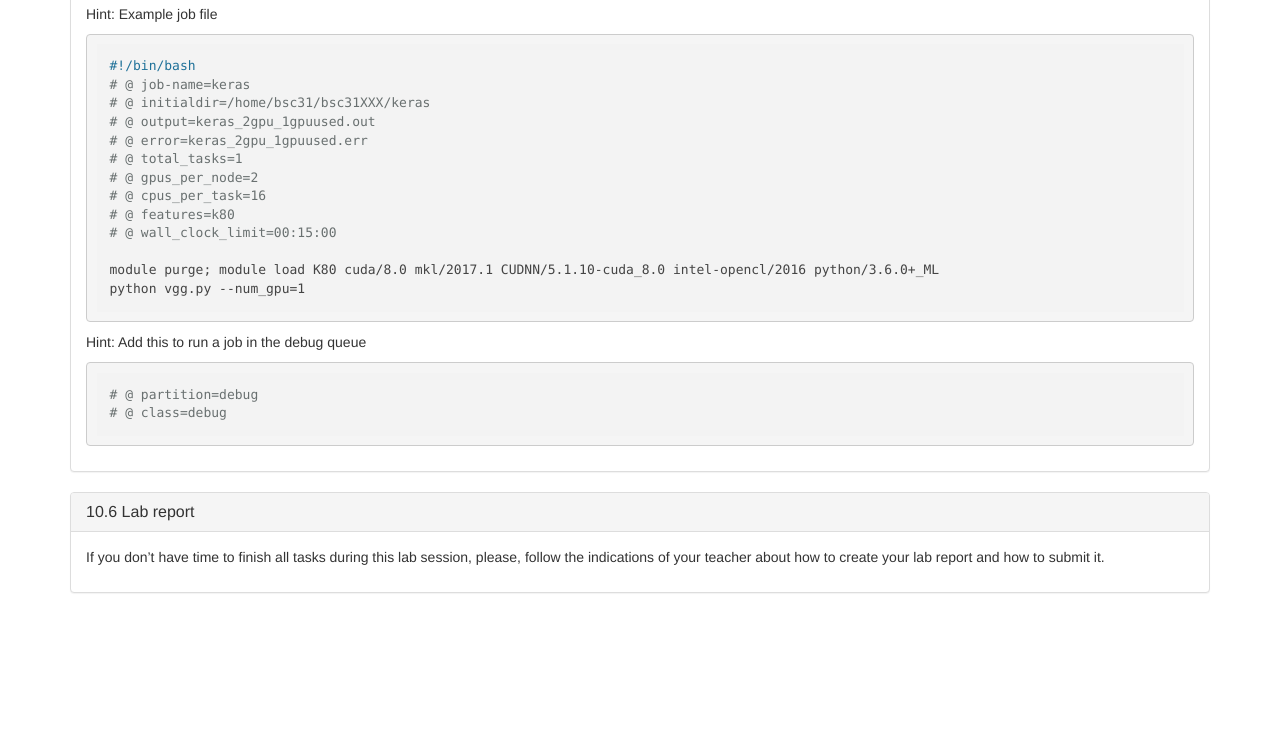
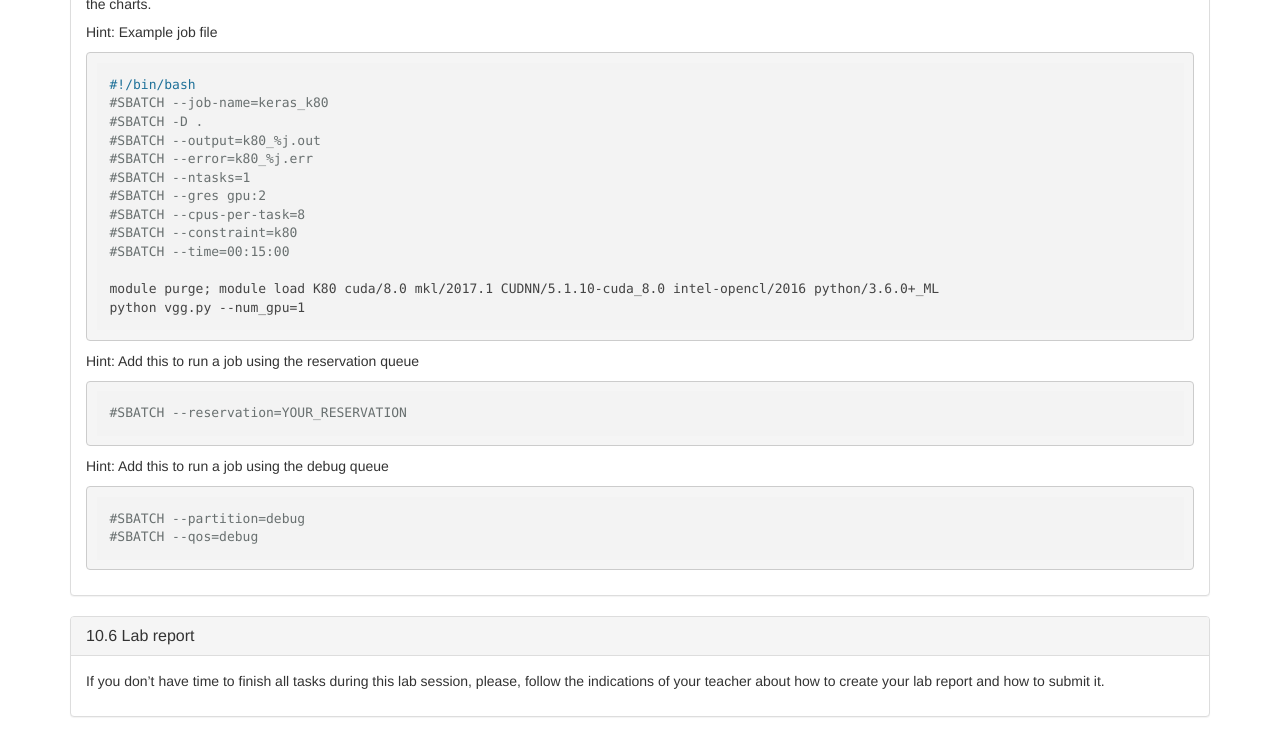
Before and after one commit to jorditorresBCN/SA-MIRI-2017, a plain HTML site: page docs/lab10.html in a window 1280 px wide. Shown: the part 2053-2790 px from the top of the page. Before the commit the page ends 2666 px from the top, so only its background shows below. Drawn offline with nearby package versions, Linux system fonts and the light colour scheme.

Commit message:
remove mnsubmit add sbatch

```diff
--- a/docs/lab10.html
+++ b/docs/lab10.html
@@ -145,7 +145,8 @@ padding-bottom: 20px;"/></div>
                         <li>You can only ask for 2 or 4 GPUs (0, 1 and 3 are incorrect configurations). If you want, you do not have to use all GPUs.</li>
                         <li>In these experiments the numer of cores is not relevant, we will put 16 cores in every job file.</li>
                         <li>We will use the K80 nodes:
-                            <pre><code># @ features=k80</code></pre>
+                            <pre><code>#SBATCH --constraint=k80
+#SBATCH --gres: gpu:NUMBER_OF_GPUS</code></pre>
                         </li>
                         <li>In the <em>vgg.py</em> file, the flag <em>--num_gpu</em> controls the number of graphics cards that will be used during the training. Modifiy it depending of the number of GPUs that you have and you need.</li>
                     </ul>
@@ -201,22 +202,25 @@ padding-bottom: 20px;"/></div>
 
                     <p>Hint: Example job file</p>
                     <pre><code>#!/bin/bash
-# @ job-name=keras
-# @ initialdir=/home/bsc31/bsc31XXX/keras
-# @ output=keras_2gpu_1gpuused.out
-# @ error=keras_2gpu_1gpuused.err
-# @ total_tasks=1
-# @ gpus_per_node=2
-# @ cpus_per_task=16
-# @ features=k80
-# @ wall_clock_limit=00:15:00
+#SBATCH --job-name=keras_k80
+#SBATCH -D .
+#SBATCH --output=k80_%j.out
+#SBATCH --error=k80_%j.err
+#SBATCH --ntasks=1
+#SBATCH --gres gpu:2
+#SBATCH --cpus-per-task=8
+#SBATCH --constraint=k80
+#SBATCH --time=00:15:00
 
 module purge; module load K80 cuda/8.0 mkl/2017.1 CUDNN/5.1.10-cuda_8.0 intel-opencl/2016 python/3.6.0+_ML
 python vgg.py --num_gpu=1</code></pre>
 
-                    <p>Hint: Add this to run a job in the debug queue</p>
-                    <pre><code># @ partition=debug
-# @ class=debug</code></pre>
+                    <p>Hint: Add this to run a job using the reservation queue</p>
+                    <pre><code>#SBATCH --reservation=YOUR_RESERVATION</code></pre>
+
+                    <p>Hint: Add this to run a job using the debug queue</p>
+                    <pre><code>#SBATCH --partition=debug
+#SBATCH --qos=debug</code></pre>
 
                 </div>
             </div>
```
Also changed, not shown: docs/lab6.html (+22 -5 lines).
